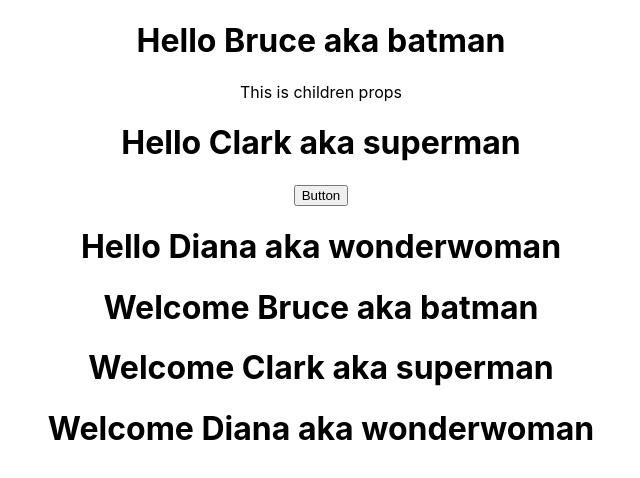
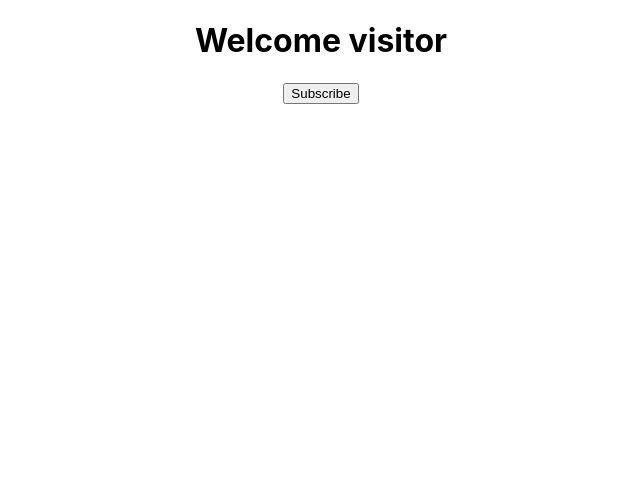
Before and after one commit to Chen-Stefan/React_practice, a React (Create React App) app in the folder practice/: page / in a window 1280 px wide. Shown: the top 478 px of the page, without its empty margins (319-959 px from the left). Built offline with nearby package versions, Linux system fonts and the light colour scheme.

Commit message:
Practice setState

```diff
--- a/practice/src/App.js
+++ b/practice/src/App.js
@@ -5,12 +5,14 @@
 import Greet from './components/Greet';
 import Welcome from './components/Welcome'
 import Hello from './components/Hello';
+import Messaege from './components/Message';
 
 class App extends Component {
   render() {
     return (
       <div className="App">
-      <Greet name="Bruce" hero='batman'>
+        <Messaege />
+      {/* <Greet name="Bruce" hero='batman'>
         <p>This is children props</p>
       </Greet>
       <Greet name="Clark" hero='superman'>
@@ -19,7 +21,7 @@
       <Greet name="Diana" hero='wonderwoman'/>
       <Welcome name="Bruce" hero='batman' />
       <Welcome name="Clark" hero='superman' />
-      <Welcome name="Diana" hero='wonderwoman' />
+      <Welcome name="Diana" hero='wonderwoman' /> */}
     </div>
     );
   }
--- /dev/null
+++ b/practice/src/components/Message.js
@@ -0,0 +1,27 @@
+import React, { Component } from "react";
+
+class Messaege extends Component {
+  constructor() {
+    super()
+    this.state = {
+      // initialize property
+      message: 'Welcome visitor'
+    }
+  }
+
+  changeMessage() {
+    this.setState({
+      message: 'Thank you for subscribing'
+    })
+  }
+  render() {
+    return (
+      <div>
+        <h1>{this.state.message}</h1>
+        <button onClick={() => this.changeMessage()}>Subscribe</button>
+      </div>
+    )
+  }
+}
+
+export default Messaege;
```
